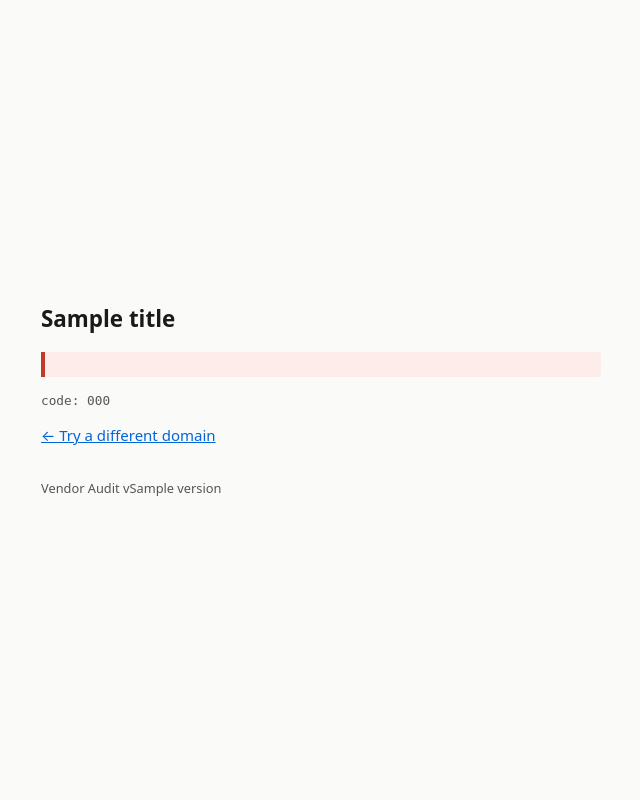
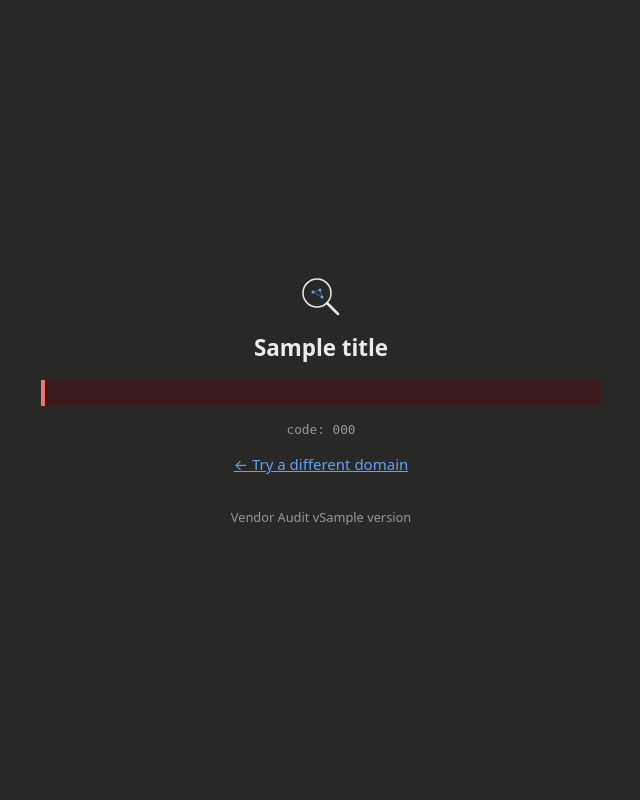
Before and after one commit to chrono1313/Vendor-Audit, a Python web app: template src/vendor_audit/web/templates/error.html in a window 1280 px wide. Shown: the whole page, without its empty margins (319-959 px from the left). Run offline with Jinja, Linux system fonts and the light colour scheme; the template is opened without the code that fills it: most values are stand-ins (such as "Sample title", 1, 10 or a date in 2020).

Commit message:
Dark theme + logo on form, error, and result pages

```diff
--- a/src/vendor_audit/web/templates/error.html
+++ b/src/vendor_audit/web/templates/error.html
@@ -5,10 +5,19 @@
 <meta name="viewport" content="width=device-width, initial-scale=1">
 <title>Vendor Audit — {{ title }}</title>
 <style>
+  :root {
+    --bg: rgb(40, 40, 38);
+    --fg: #ececea;
+    --muted: #999;
+    --accent: #5fa3ff;
+    --border: #4a4a47;
+    --fail: #f87171;
+    --fail-bg: #3a1a1a;
+  }
   body {
     font: 15px/1.5 system-ui, -apple-system, sans-serif;
-    color: #1a1a1a;
-    background: #fafaf9;
+    color: var(--fg);
+    background: var(--bg);
     margin: 0;
     min-height: 100vh;
     display: grid;
@@ -16,29 +25,51 @@
     padding: 2rem 1rem;
     box-sizing: border-box;
   }
-  main { max-width: 560px; width: 100%; }
+  main { max-width: 560px; width: 100%; text-align: center; }
+  .logo {
+    width: 48px;
+    height: 48px;
+    margin: 0 auto 0.6rem;
+    color: var(--fg);
+  }
+  .logo svg { display: block; width: 100%; height: 100%; }
   h1 { font-size: 1.4rem; margin: 0 0 0.4rem; }
   .message {
-    background: #fdecea;
-    border-left: 4px solid #c0392b;
+    background: var(--fail-bg);
+    border-left: 4px solid var(--fail);
     padding: 0.8rem 1rem;
     margin: 1rem 0;
     border-radius: 0 3px 3px 0;
+    text-align: left;  /* error message body reads better left-aligned */
   }
   .code {
-    color: #555;
+    color: var(--muted);
     font: 0.85em ui-monospace, monospace;
     margin-bottom: 1rem;
   }
-  a { color: #0366d6; }
+  a { color: var(--accent); }
   footer {
-    color: #555; font-size: 0.8rem;
+    color: var(--muted); font-size: 0.8rem;
     margin-top: 2rem;
   }
 </style>
 </head>
 <body>
 <main>
+<div class="logo">
+  <svg xmlns="http://www.w3.org/2000/svg" viewBox="0 0 96 96" role="img" aria-labelledby="va-title va-desc">
+  <title id="va-title">Vendor Audit</title>
+  <desc id="va-desc">Magnifying glass framing a small node graph, representing domain posture inspection.</desc>
+  <circle cx="40" cy="40" r="28" fill="none" stroke="currentColor" stroke-width="3"/>
+  <line x1="60" y1="60" x2="82" y2="82" stroke="currentColor" stroke-width="5" stroke-linecap="round"/>
+  <line x1="32" y1="38" x2="46" y2="34" stroke="#5fa3ff" stroke-width="1"/>
+  <line x1="46" y1="34" x2="50" y2="48" stroke="#5fa3ff" stroke-width="1"/>
+  <line x1="32" y1="38" x2="50" y2="48" stroke="#5fa3ff" stroke-width="1"/>
+  <circle cx="32" cy="38" r="3" fill="#5fa3ff"/>
+  <circle cx="46" cy="34" r="3" fill="#5fa3ff"/>
+  <circle cx="50" cy="48" r="3" fill="#5fa3ff"/>
+</svg>
+</div>
 <h1>{{ title }}</h1>
 <div class="message">{{ message }}</div>
 <div class="code">code: {{ code }}</div>
```
Also changed, not shown: src/vendor_audit/web/render_html.py (+88 -23 lines), src/vendor_audit/web/templates/form.html (+35 -7 lines), deploy/vendor-audit-logo.svg (added).
